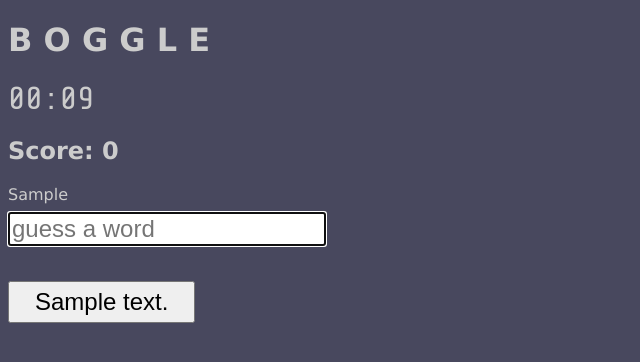
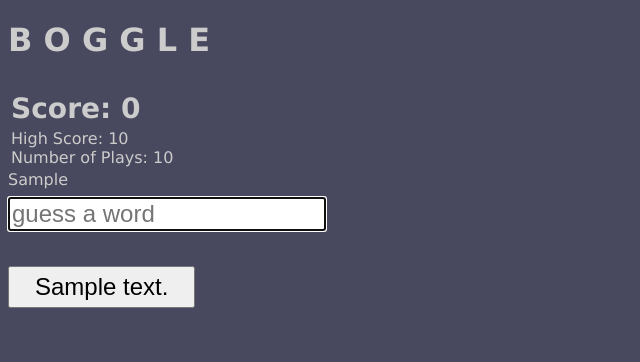
Before and after one commit to JimGeist/sb_19-05-17_Flask_Boggle, a Flask app: template templates/welcome.html in a window 1280 px wide. Shown: the top 362 px of the page, without its empty margins (0-640 px from the left). Run offline with Flask 2, Linux system fonts and the light colour scheme; the template is opened without the code that fills it: most values are stand-ins (such as "Sample title", 1, 10 or a date in 2020).

Commit message:
v0.03 major modification coming up. Game should have a welcome page to describe the game, a board page, and a page final page to handle high score and number of play cookie writes.

```diff
--- a/app.py
+++ b/app.py
@@ -46,6 +46,36 @@
 GAME_BOARD_HTML = "game_board_html"
 
 
+# Cookie Constants
+COOKIE_NBR_PLAYS = "boggle_plays"
+COOKIE_HIGH_SCORE = "boggle_high"
+COOKIE_DELIM = "<!>"
+# COOKIE_NBR_PLAYS = "nbr_plays"
+# COOKIE_HIGH_SCORE = "high_score"
+COOKIE_EXPIRY = 5184000  # 5,184,000 seconds (60 days) = cookie expiration date
+
+
+def get_cookie_data():
+    """ function reads the cookies COOKIE_NBR_PLAYS and COOKIE_HIGH_SCORE and returns
+        the following object with the data from the cookies:
+        {
+            COOKIE_NBR_PLAYS: <nbr plays from cookie COOKIE_NBR_PLAYS>,
+            COOKIE_HIGH_SCORE: <high score from cookie COOKIE_HIGH_SCORE>
+        }
+        where COOKIE_NBR_PLAYS = "boggle_plays" and COOKIE_HIGH_SCORE = "boggle_high"
+    """
+
+    cookie_data = {}
+    plays = request.cookies.get(COOKIE_NBR_PLAYS, "0")
+    high = request.cookies.get(COOKIE_HIGH_SCORE, "0")
+
+    cookie_data[COOKIE_NBR_PLAYS] = int(
+        plays) if (plays.isnumeric()) else 0
+    cookie_data[COOKIE_HIGH_SCORE] = int(high) if (high.isnumeric()) else 0
+
+    return cookie_data
+
+
 def create_game_board():
     """ function creates the Boggle game board and returns
         {
@@ -85,11 +115,34 @@
     # save the game_board (raw version) to session storage
     session[GAME_SESSION] = game_board[GAME_SESSION_BOARD_RAW]
 
-    return render_template("welcome.html", game_board=game_board["game_board_html"],
-                           button_text="Guess",
+    cookie_scores = get_cookie_data()
+    button_attr = {
+        "id": "submit-guess",
+        "text": "Guess"
+    }
+
+    html = render_template("welcome.html", game_board=game_board["game_board_html"],
+                           button_attr=button_attr,
+                           score_high=cookie_scores[COOKIE_HIGH_SCORE],
+                           score_plays=cookie_scores[COOKIE_NBR_PLAYS],
                            debug=show_debug_info,
                            session_name=GAME_SESSION,
                            cookie="")
+
+    resp_obj = make_response(html)
+    # set_cookie(key (str) {COOKIE_HIGH_SCORE},
+    #   value (str) {str(cookie_scores[COOKIE_HIGH_SCORE])},
+    #   max_age (Union[datetime.timedelta, int, None] {COOKIE_EXPIRY},
+    #   expires: Union[str, datetime.datetime, int, float, None] {None},
+    #   path (str) {'/'}, domain (None) {None},
+    #   secure (bool) {False},
+    #   httponly (bool) = {False},
+    #   samesite (Optional [str]) {"Lax"})
+    resp_obj.set_cookie(
+        COOKIE_HIGH_SCORE, str(cookie_scores[COOKIE_HIGH_SCORE]), COOKIE_EXPIRY, None, "/", None, False, False, "Lax")
+    resp_obj.set_cookie(
+        COOKIE_NBR_PLAYS, str(cookie_scores[COOKIE_NBR_PLAYS]), COOKIE_EXPIRY, None, "/", None, False, False, "Lax")
+    return resp_obj
 
 
 @ app.route("/api/check_word")
@@ -107,8 +160,8 @@
     word_guess = request.args.get("word", "")
     word_guess_valid = {}
 
-    import pdb
-    pdb.set_trace()
+    # import pdb
+    # pdb.set_trace()
 
     game_board = session[GAME_SESSION]
 
@@ -131,7 +184,22 @@
     return jsonify({"result": word_guess_valid})
 
 
-@ app.route("/api/game_over", methods=["PUT"])
+# @ app.route("/api/game_over", methods=["PUT"])
+# def handle_game_over():
+#     """ takes the score and creates a cookie for storage in the browser. At least I am thinking
+#         in the browser because we have not looked at server storage. The request should be json.
+
+#     """
+
+#     score = request.args.get("score", "")
+
+#     # import pdb
+#     # pdb.set_trace()
+
+#     word_guess_valid = {}
+
+
+@ app.route("/api/game_over")
 def handle_game_over():
     """ takes the score and creates a cookie for storage in the browser. At least I am thinking
         in the browser because we have not looked at server storage. The request should be json.
@@ -140,7 +208,38 @@
 
     score = request.args.get("score", "")
 
-    import pdb
-    pdb.set_trace()
+    # import pdb
+    # pdb.set_trace()
 
-    word_guess_valid = {}
+    # word_guess_valid = {}
+
+    button_attr = {
+        "id": "new-game",
+        "text": "Start New Game"
+    }
+
+    html = render_template("welcome.html", game_board="",
+                           button_attr=button_attr,
+                           score_high=score,
+                           score_plays="",
+                           debug=False,
+                           session_name=GAME_SESSION,
+                           cookie="")
+
+    resp_obj = make_response(html)
+    # set_cookie(key (str) {COOKIE_HIGH_SCORE},
+    #   value (str) {str(cookie_scores[COOKIE_HIGH_SCORE])},
+    #   max_age (Union[datetime.timedelta, int, None] {COOKIE_EXPIRY},
+    #   expires: Union[str, datetime.datetime, int, float, None] {None},
+    #   path (str) {'/'}, domain (None) {None},
+    #   secure (bool) {False},
+    #   httponly (bool) = {False},
+    #   samesite (Optional [str]) {"Lax"})
+    # resp_obj.set_cookie(
+    #     COOKIE_HIGH_SCORE, str(cookie_scores[COOKIE_HIGH_SCORE]), COOKIE_EXPIRY, None, "/", None, False, False, "Lax")
+    # resp_obj.set_cookie(
+    #     COOKIE_NBR_PLAYS, str(cookie_scores[COOKIE_NBR_PLAYS]), COOKIE_EXPIRY, None, "/", None, False, False, "Lax")
+
+    # import pdb
+    # pdb.set_trace()
+    return resp_obj
--- a/static/base.css
+++ b/static/base.css
@@ -27,6 +27,30 @@
     font-size: 2.0rem;
     font-family: 'Share Tech Mono', monospace;
     /*font-family: 'Orbitron', sans-serif;*/
+}
+
+#score {
+    margin-top: 0.50rem;
+    margin-bottom: 0.25rem;
+}
+
+.score-td {
+    text-align: left;
+    vertical-align: top;
+    width: 12rem;
+}
+
+.time-td {
+    padding-top: 0.6rem;
+    text-align: right;
+    vertical-align: top;
+    width: 7rem;
+}
+
+.score-hist {
+    font-size: 1.00rem;
+    font-weight: normal;
+    display: block;
 }
 
 .flashes {
@@ -84,6 +108,7 @@
 }
 
 .tbl-game {
+    margin-top: 1.00rem;
     table-layout: fixed;
     width: 12rem;
   }
--- a/static/boggle.js
+++ b/static/boggle.js
@@ -29,9 +29,11 @@
 
     $("#submit-guess").prop("disabled", true);
 
-    await setScore(score);
+    window.location = `${API_ROOT}game_over?score=${score}`
 
-    score = score;
+    // await setScore(score);
+
+    // score = score;
 
 }
 
@@ -71,23 +73,16 @@
         display.textContent = minutes + ":" + seconds;
 
         if (diff <= 0) {
-            // add one second so that the count down starts at the full duration
-            // example 05:00 not 04:59
-            start = Date.now() + 1000;
-            throughOnce = true;
-        } else {
-            if (throughOnce) {
-                display.textContent = "00:00";
-                clearInterval(intervalHandle);
-                gameOver();
-            }
+            clearInterval(intervalHandle);
+            display.textContent = "00:00";
+            gameOver();
         }
 
     };
     // we don't want to wait a full second before the timer starts
     timer();
     let intervalHandle = setInterval(timer, 1000);
-    // timeRemaining = false;
+
 }
 
 
@@ -104,7 +99,8 @@
     }
 
     try {
-        const res = await axios.put(`${API_ROOT}game_over?score=${score}`);
+        //const res = await axios.put(`${API_ROOT}game_over?score=${score}`);
+        const res = await axios.get(`${API_ROOT}game_over?score=${score}`);
 
         if (res.status === 200) {
             results_out["statusIsOK"] = true;
@@ -261,10 +257,13 @@
 // waits for the DOM to load
 $(function () {
 
-    let duration = 60 * 0.25;
+    // Start the timer only when there is a button with id "submit-guess" on the page
+    if ($("#submit-guess").length === 1) {
+        let duration = 60 * 0.25;
 
-    const display = document.querySelector('#time');
-    startTimer(duration, display);
+        const display = document.querySelector('#time');
+        startTimer(duration, display);
+    }
 
     // listener for click of the submit guess button
     $("#submit-guess").on("click", handleGuess);
--- a/templates/welcome.html
+++ b/templates/welcome.html
@@ -4,15 +4,23 @@
 
 <div id="contents">
     <div id="board-and-form">
-        <div><span id="time"></span> </div>
-        <h2 id="score">Score: 0</h2>
+        <table>
+            <tr>
+                <td class="score-td">
+                    <h3 id="score">Score: 0</h3>
+                    <span class="score-hist" id="high-score">High Score: {{score_high}}</span>
+                    <span class="score-hist" id="nbr-plays">Number of Plays: {{score_plays}}</span>
+                </td>
+                <td class="time-td" id="time"></td>
+            </tr>
+        </table>
 
         {{game_board|safe}}
 
         <form action="">
             <input type="text" name="guess" id="guess" placeholder="guess a word" autofocus required
                 pattern="[A-Za-z]{3,}" title="3 or more alphabetical letters only, no spaces"><br>
-            <button id="submit-guess">{{button_text}}</button>
+            <button id="{{button_attr['id']}}">{{button_attr['text']}}</button>
         </form>
     </div>
     <div class="hidden" id="all-guesses">
```
